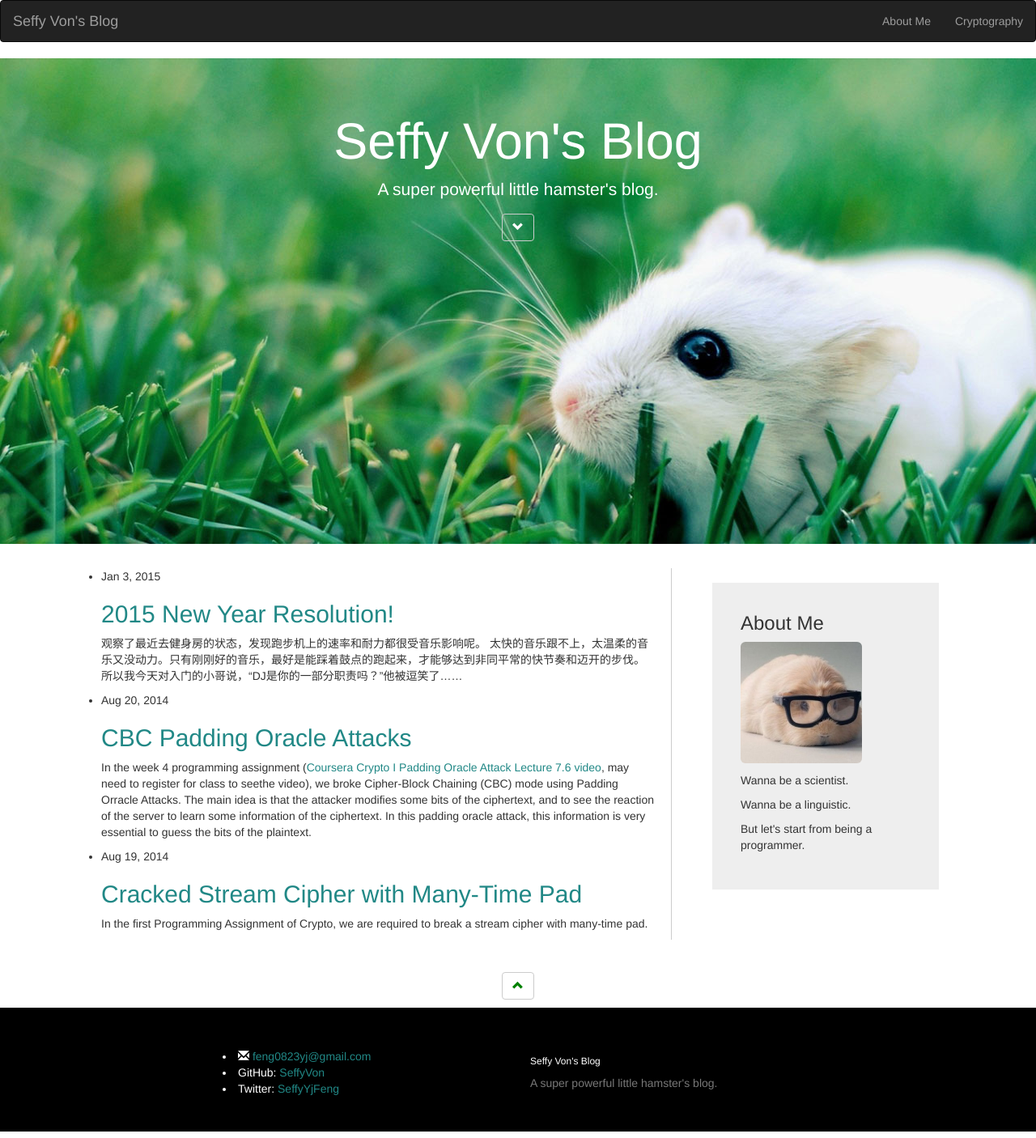
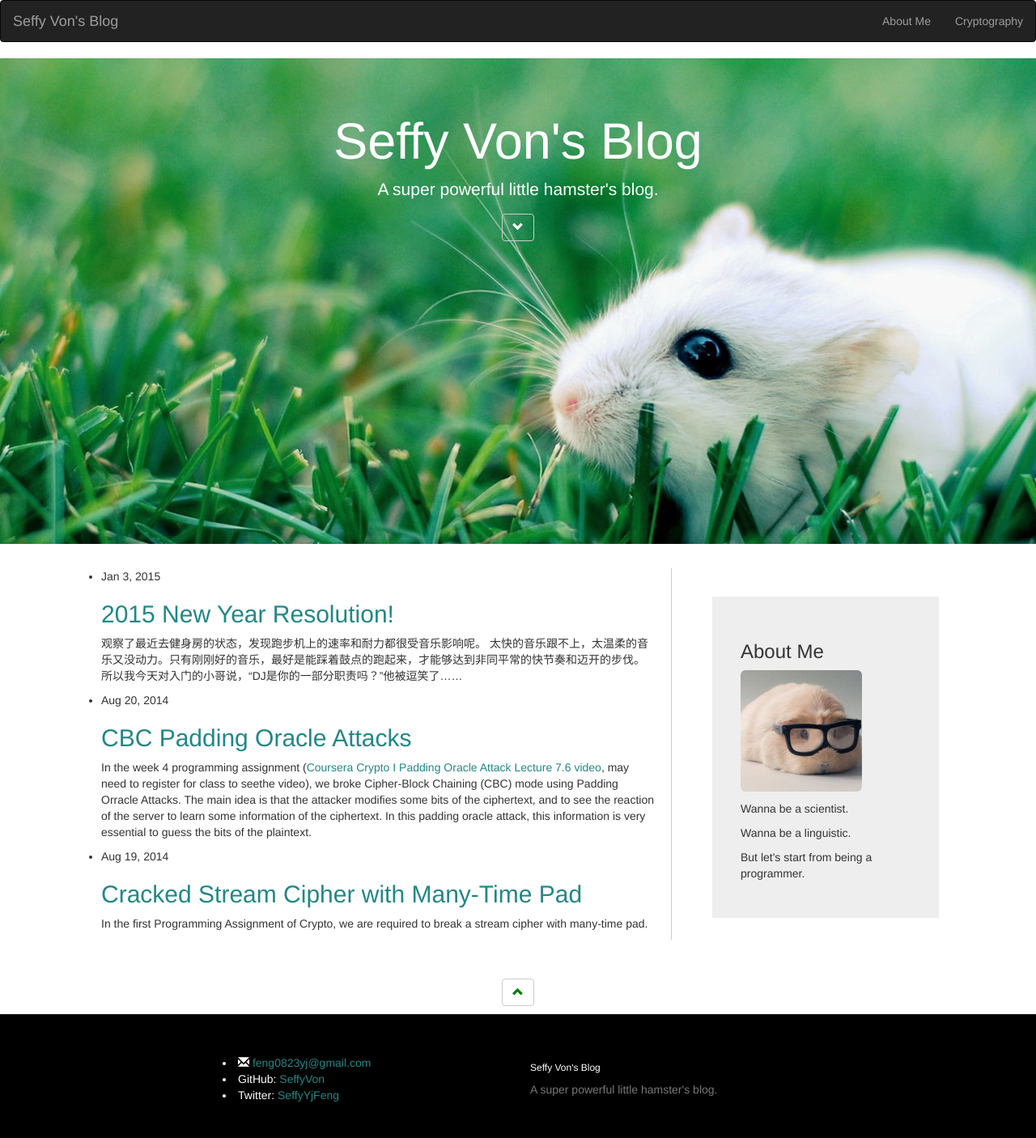
Before and after one commit to SeffyVon/SeffyVon.github.io, a Jekyll site: the page built from index.html, in a window 1280 px wide. Shown: the whole page at 81% size. Built offline with Jekyll 4.4.1, drawn with Linux system fonts in a browser that asks for light colours; nearby versions of some CDN libraries.

Commit message:
style update

```diff
--- a/_layouts/post.html
+++ b/_layouts/post.html
@@ -16,10 +16,9 @@
 
    </div>
 
-    <div class="col-sm-4 col-md-4 col-lg-4" style="display:block;
-  background-color:#EEEEEE;">
+    <div class="col-sm-4 col-md-4 col-lg-4" style="display:block; background-color:#EEEEEE;">
       <h3> Blogs </h3>
-
+      <img src="../img/hst.jpg" class="img-rounded" width="150" height="150" style="margin-bottom:5%" >
       <ul class="nav" >
      	 {% for post in site.posts %}
      	 <li> <a class="post-link" href="{{ post.url | prepend: site.baseurl }}">{{ post.title }}</a> </li>
--- a/css/custom.css
+++ b/css/custom.css
@@ -49,7 +49,5 @@
 	display:block;
 	background-color:#EEEEEE;
 	margin: 10%;
-	margin-top: 5%;
 	padding:10%;
-	padding-top: 5%;
 }
```
